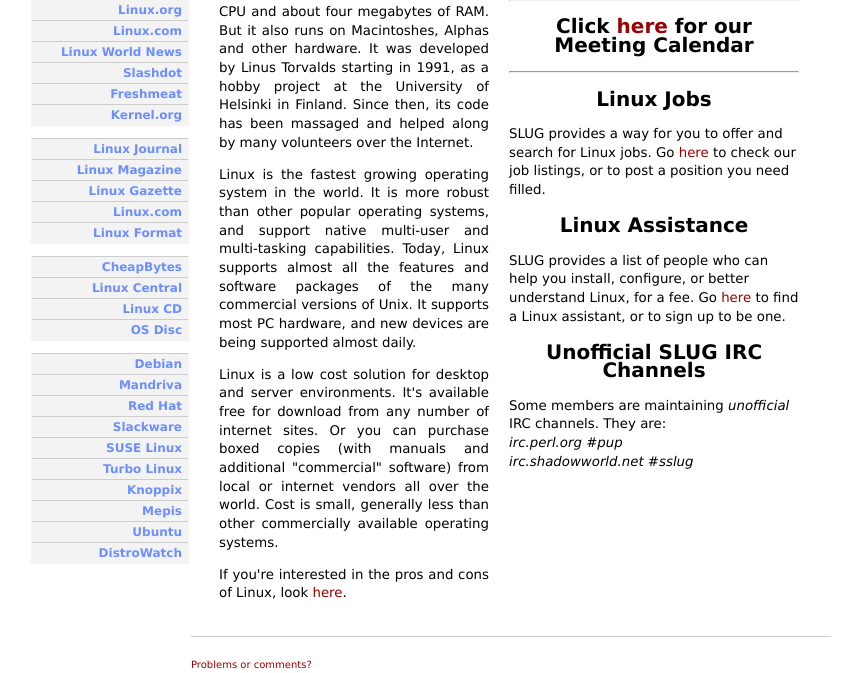
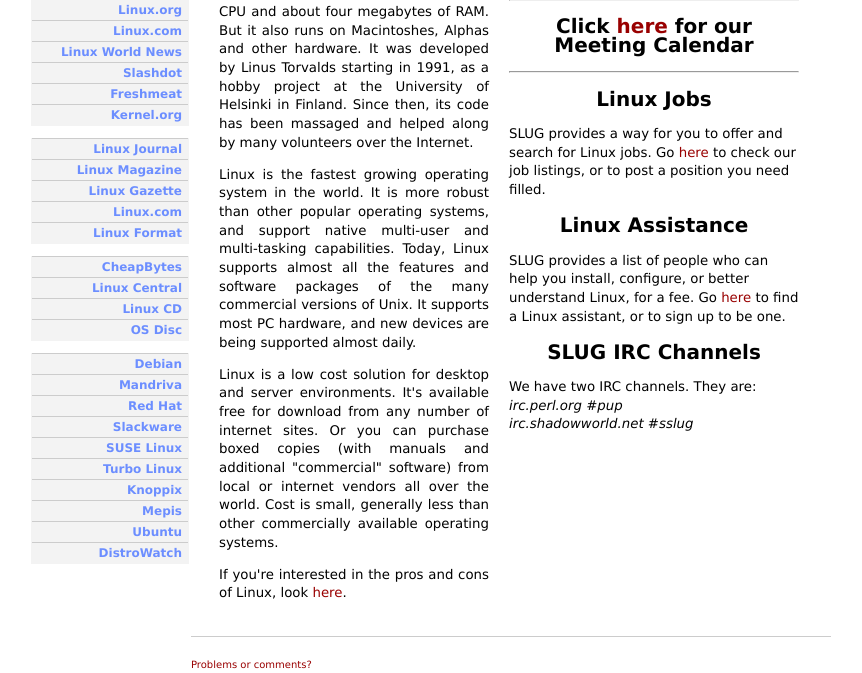
Before and after one commit to polarbill/suncoastlug, a PHP site: page / in a window 1280 px wide. Shown: the part 596-1269 px from the top of the page, without its empty margins (209-1071 px from the left). Run offline with PHP 8.4, Linux system fonts and the light colour scheme.

Commit message:
the irc channels are now official.

```diff
--- a/index.php
+++ b/index.php
@@ -100,11 +100,11 @@ to find a Linux assistant, or to sign up to be one.
 <p>
 <CENTER>
 <h2>
-<a name="irc">Unofficial SLUG IRC Channels</a>
+<a name="irc">SLUG IRC Channels</a>
 </h2>
 </CENTER>
 <p>
-Some members are maintaining <em>unofficial</em> IRC channels. They are:<br>
+We have two IRC channels. They are:<br>
 <em>irc.perl.org #pup<br>
 irc.shadowworld.net #sslug<br>
 </em>
```
